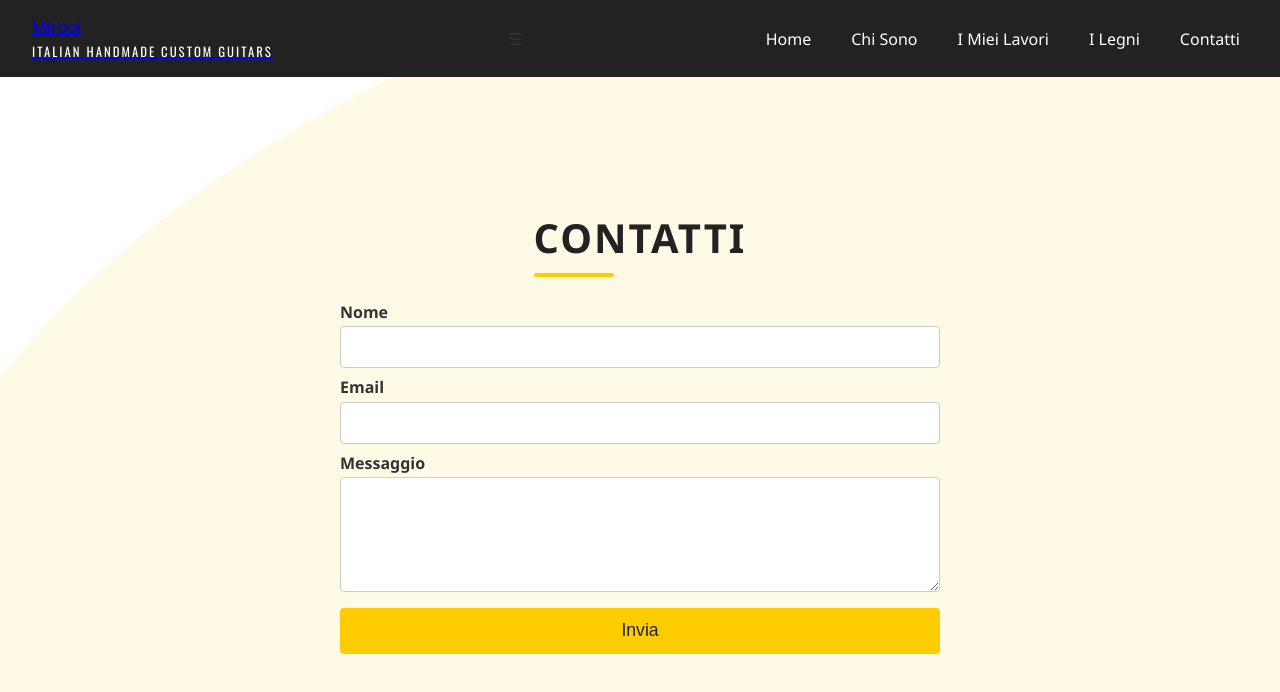
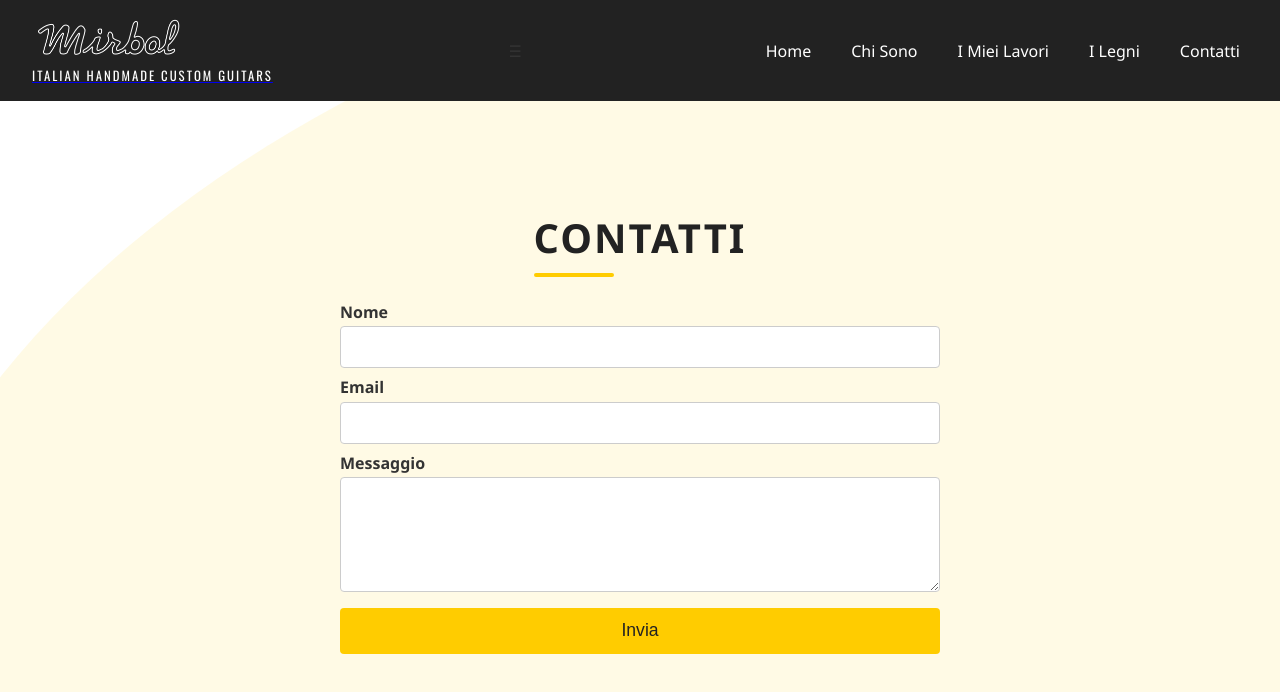
Before and after one commit to Zarvanik/sito, a plain HTML site: page contatti.html in a window 1280 px wide. Drawn offline with nearby package versions, Linux system fonts and the light colour scheme.

Commit message:
Update contatti.html

```diff
--- a/contatti.html
+++ b/contatti.html
@@ -13,7 +13,9 @@
 <body>
   <!-- Barra di navigazione -->
   <nav>
-    <a href="index.html" class="logo">Mirbol</a>
+    <a href="index.html" class="logo">
+  <img src="images/logo.png" alt="Mirbol">
+</a>
     <span class="nav-toggle" onclick="toggleNav()">☰</span>
     <div class="nav-links" id="navLinks">
       <a href="index.html#home">Home</a>
```
